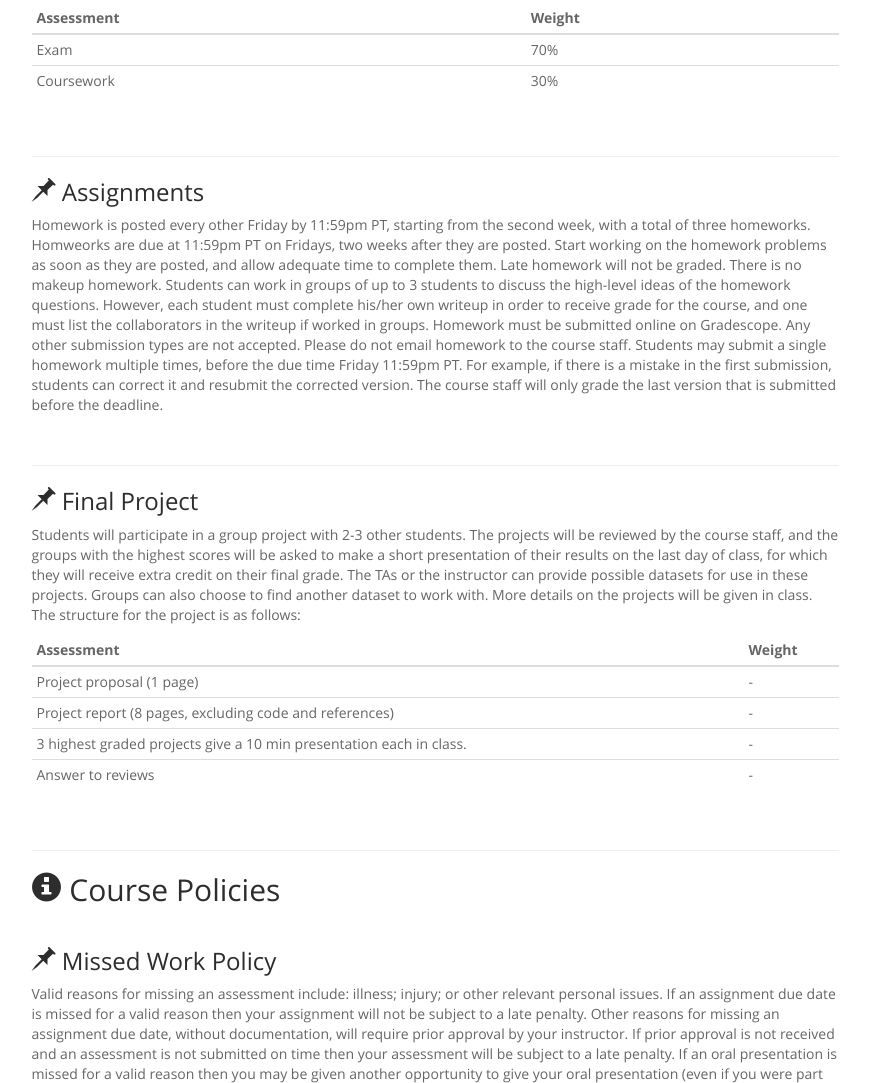
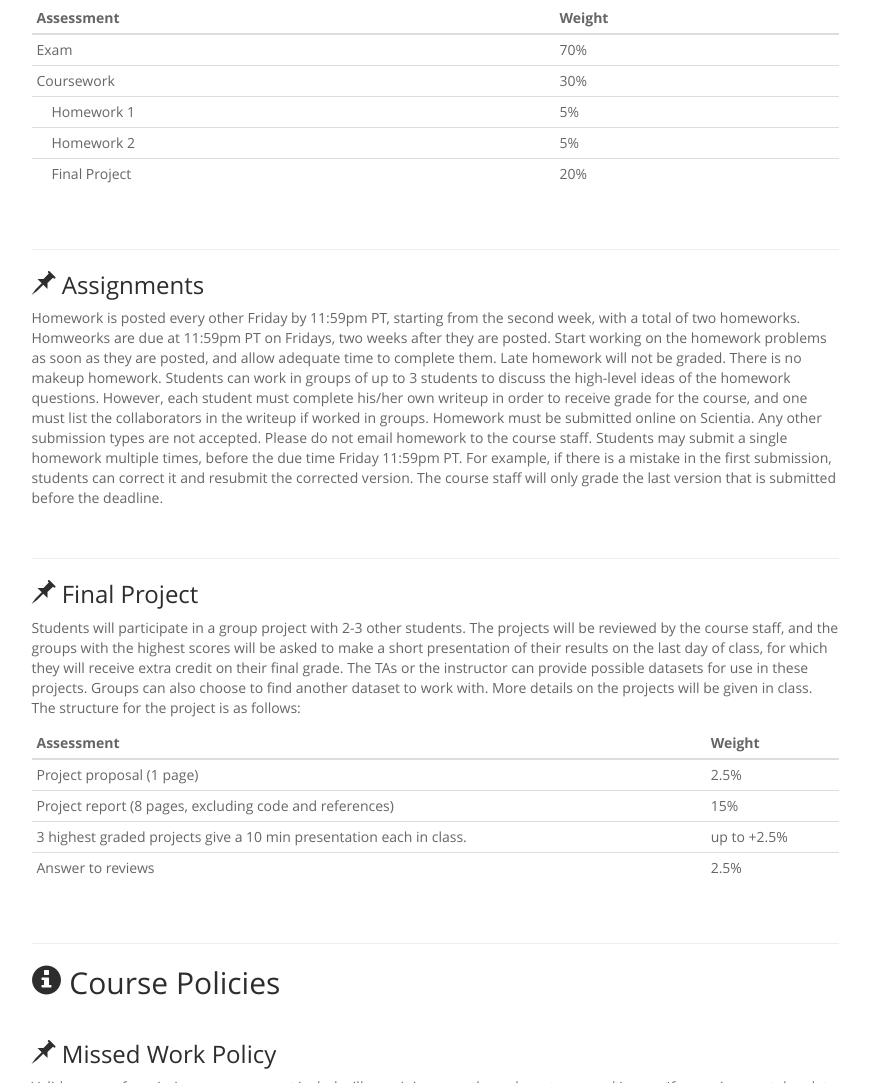
Before and after one commit to NEMLCourse/nemlcourse.github.io, a plain HTML site: page syllabus.html in a window 1280 px wide. Shown: the part 958-2041 px from the top of the page, without its empty margins (346-1216 px from the left). Drawn offline with nearby package versions, Linux system fonts and the light colour scheme; some packages are replaced by stand-ins of ours; files whose address does not match are found by name.

Commit message:
Fixes, see Teams

```diff
--- a/syllabus.html
+++ b/syllabus.html
@@ -484,6 +484,18 @@ div.tocify {
 <td align="left">Coursework</td>
 <td align="left">30%</td>
 </tr>
+<tr class="odd">
+  <td align="left" style="padding-left: 20px;">Homework 1</td>
+  <td align="left">5%</td>
+</tr>
+<tr class="even">
+  <td align="left" style="padding-left: 20px;">Homework 2</td>
+  <td align="left">5%</td>
+</tr>
+<tr class="odd">
+  <td align="left" style="padding-left: 20px;">Final Project</td>
+  <td align="left">20%</td>
+</tr>
 </tbody>
 </table>
 <p><br></p>
@@ -491,7 +503,7 @@ div.tocify {
 </div>
 <div id="homeworks" class="section level3">
 <h3><span class="glyphicon glyphicon-pushpin" aria-hidden="true"></span> Assignments</h3>
-<p>Homework is posted every other Friday by 11:59pm PT, starting from the second week, with a total of three homeworks. Homweorks are due at 11:59pm PT on Fridays, two weeks after they are posted. Start working on the homework problems as soon as they are posted, and allow adequate time to complete them. Late homework will not be graded. There is no makeup homework. Students can work in groups of up to 3 students to discuss the high-level ideas of the homework questions. However, each student must complete his/her own writeup in order to receive grade for the course, and one must list the collaborators in the writeup if worked in groups. Homework must be submitted online on Gradescope. Any other submission types are not accepted. Please do not email homework to the course staff. Students may submit a single homework multiple times, before the due time Friday 11:59pm PT. For example, if there is a mistake in the first submission, students can correct it and resubmit the corrected version. The course staff will only grade the last version that is submitted before the deadline.
+<p>Homework is posted every other Friday by 11:59pm PT, starting from the second week, with a total of two homeworks. Homweorks are due at 11:59pm PT on Fridays, two weeks after they are posted. Start working on the homework problems as soon as they are posted, and allow adequate time to complete them. Late homework will not be graded. There is no makeup homework. Students can work in groups of up to 3 students to discuss the high-level ideas of the homework questions. However, each student must complete his/her own writeup in order to receive grade for the course, and one must list the collaborators in the writeup if worked in groups. Homework must be submitted online on Scientia. Any other submission types are not accepted. Please do not email homework to the course staff. Students may submit a single homework multiple times, before the due time Friday 11:59pm PT. For example, if there is a mistake in the first submission, students can correct it and resubmit the corrected version. The course staff will only grade the last version that is submitted before the deadline.
 <p><br></p>
 <hr />
 </div>
@@ -508,11 +520,11 @@ div.tocify {
 <tbody>
 <tr class="odd">
 <td align="left">Project proposal (1 page)</td>
-<td align="left">-</td>
+<td align="left">2.5%</td>
 </tr>
 <tr class="even">
 <td align="left">Project report (8 pages, excluding code and references)</td>
-<td align="left">-</td>
+<td align="left">15%</td>
 <!-- </tr>
 <tr class="odd">
 <td align="left">The course staff sends the reviews</td>
@@ -520,11 +532,11 @@ div.tocify {
 </tr> -->
 <tr class="even">
 <td align="left">3 highest graded projects give a 10 min presentation each in class.</td>
-<td align="left">-</td>
+<td align="left">up to +2.5%</td>
 </tr>
 <tr class="even">
 <td align="left">Answer to reviews</td>
-<td align="left">-</td>
+<td align="left">2.5%</td>
 </tr>
 </tbody>
 </table>
```
Also changed, not shown: index.html (+1 -10 lines), resources.html (+4 -2 lines).
